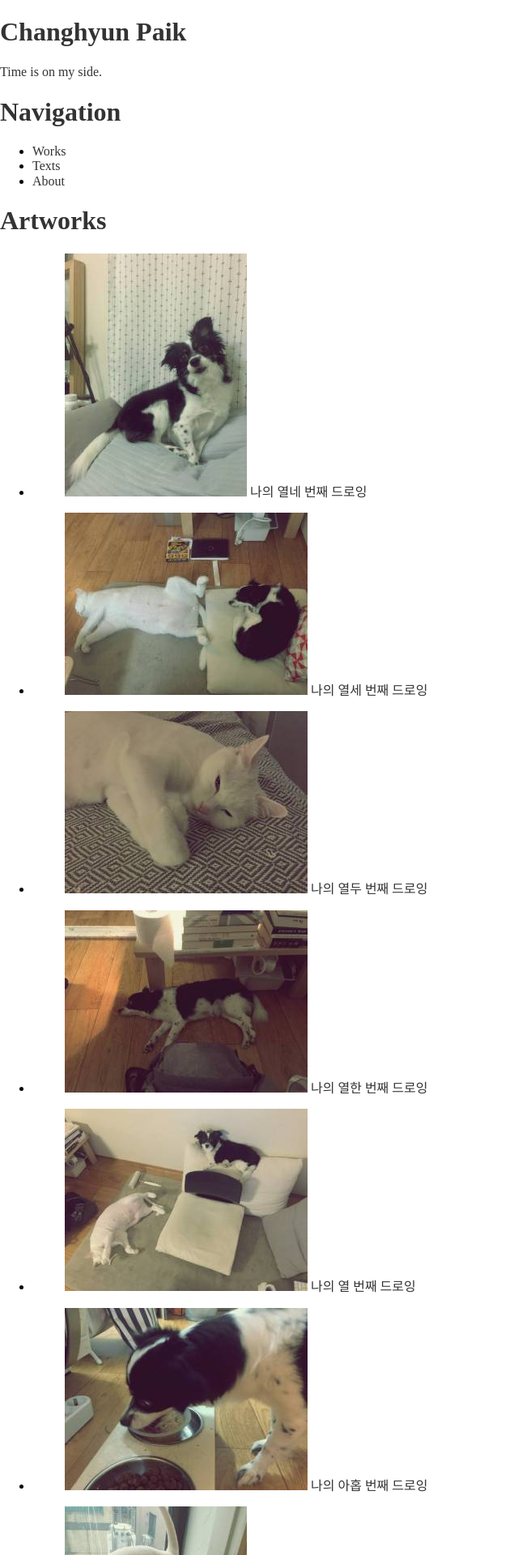
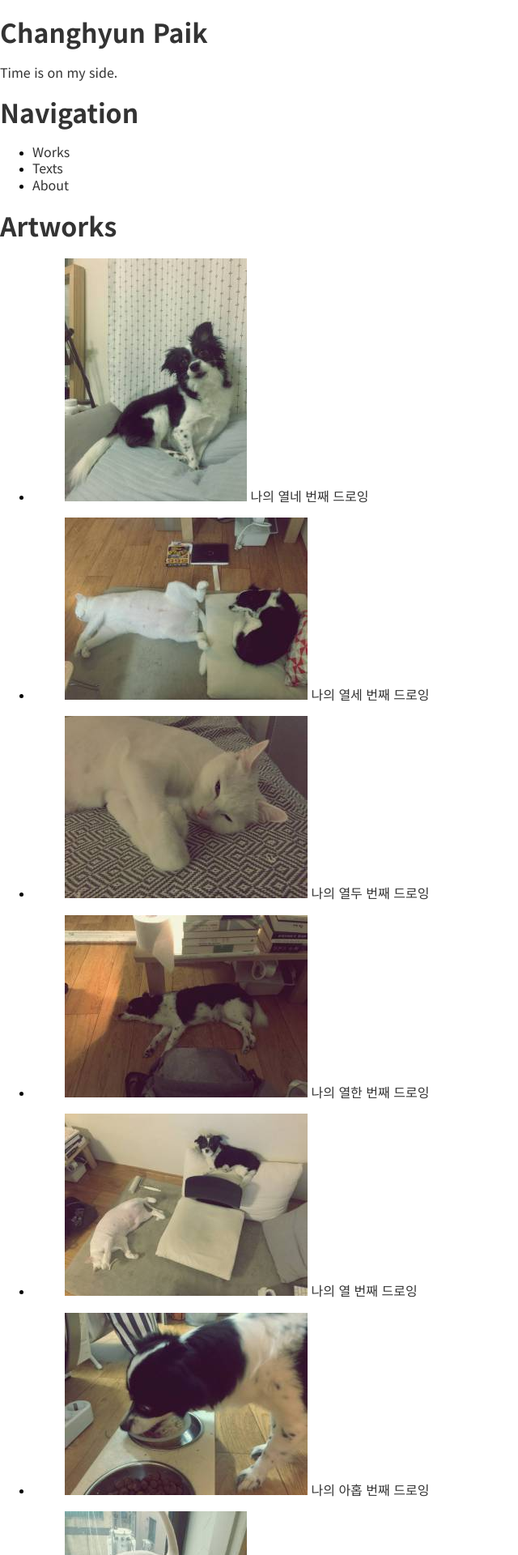
Before and after one commit to paikwiki/jt-alpha, a Jekyll site: the page built from index.html, in a window 1280 px wide. Shown: the top 1920 px of the page at 81% size, without its empty margins (0-640 px from the left). Built offline with Jekyll 4.4.1, drawn with Linux system fonts in a browser that asks for light colours.

Commit message:
Add webfont: noto sans kr:wc:

```diff
--- a/_sass/base.scss
+++ b/_sass/base.scss
@@ -1,6 +1,9 @@
+@import url(http://fonts.googleapis.com/earlyaccess/notosanskr.css);
+
 h1, h2, h3, h4, h5, h6,
 p, span, pre, a, blockquote
- {
+{
+  font-family: 'Noto Sans KR', 'Nanum Barun Gothic', 'Nanum Gothic', 'Malgun Gothic', 'Dotum', sans-serif;
   color: #333333;
 }
 
```
